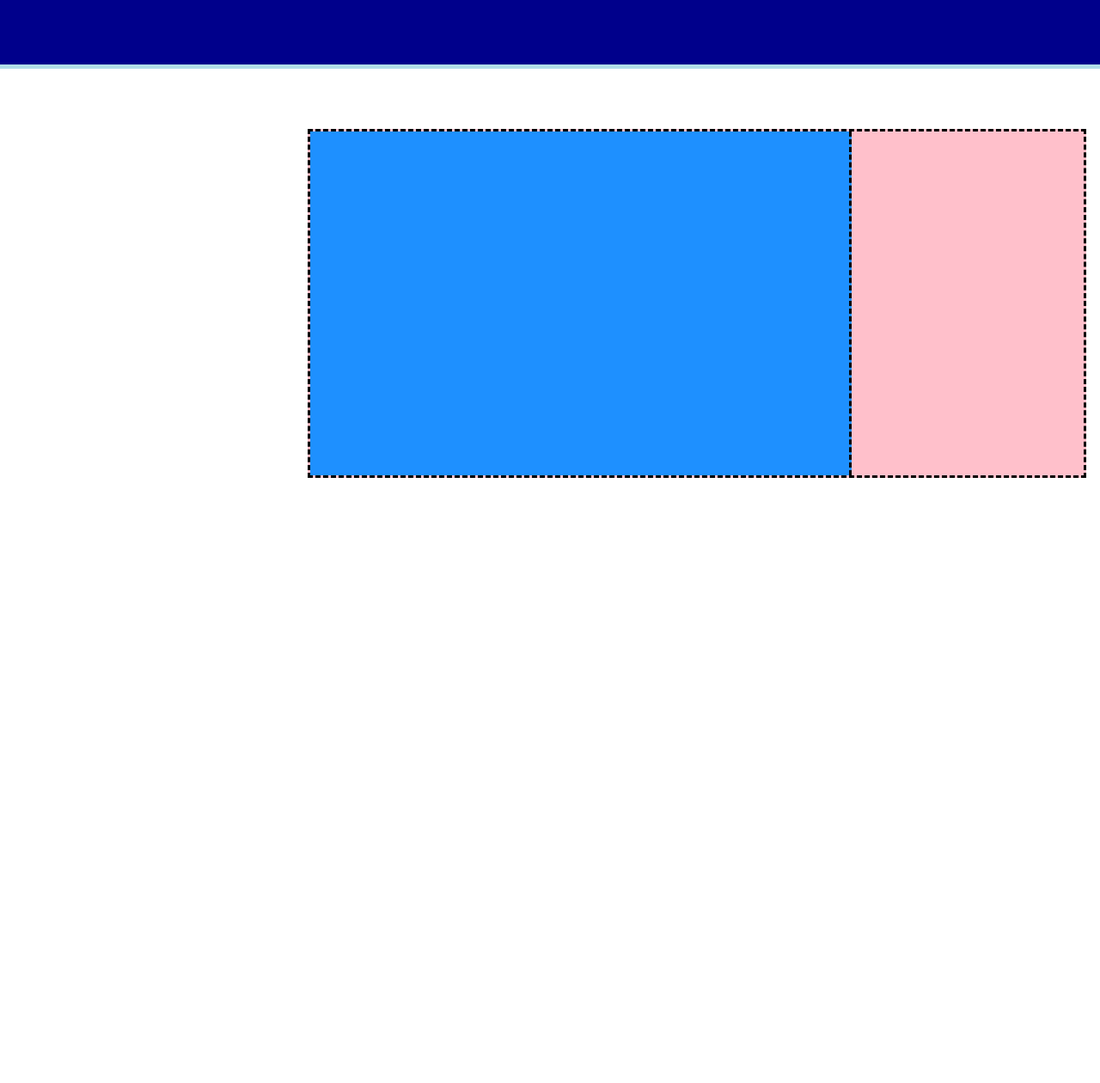
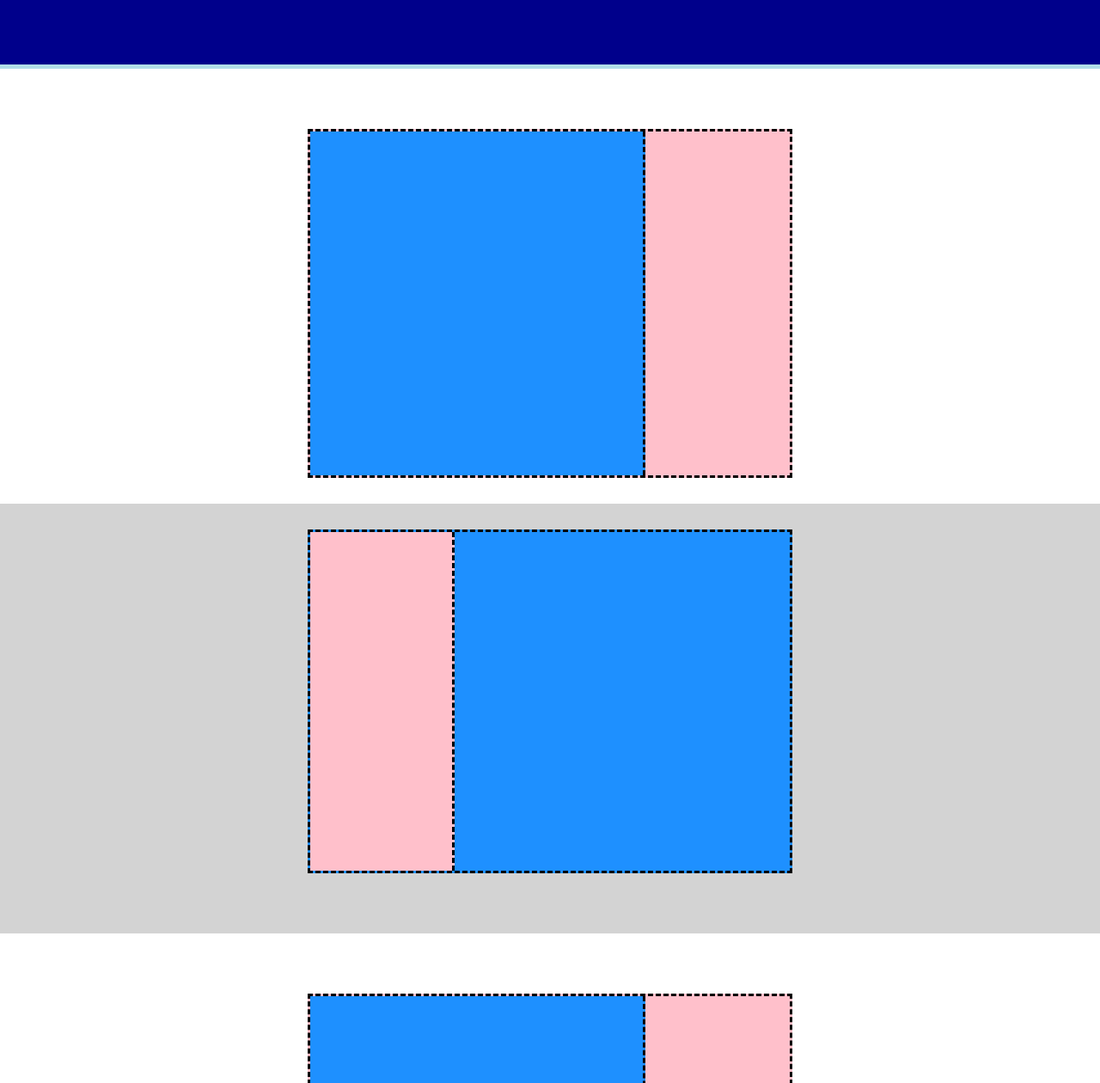
Before and after one commit to dariolaseta/htmlcss-struttura-discord, a plain HTML site: page index.html in a window 1280 px wide. Shown: the part 520-1780 px from the top of the page at 86% size. Before the commit the page ends 1096 px from the top, so only its background shows below. Drawn offline with Linux system fonts and the light colour scheme.

Commit message:
added container reverse

```diff
--- a/css/style.css
+++ b/css/style.css
@@ -44,7 +44,7 @@ div ul.flex{
 }
 
 .margin{
-    margin: 20px 28%;
+    margin: 30px 28%;
 }
 
 .blue-sect{
@@ -62,7 +62,7 @@ div ul.flex{
     display: block;
 }
 
-.wrapper{
+.container-blue{
     width: 900px;
     height: 400px;
     background-color: #1e90ff;
@@ -70,9 +70,27 @@ div ul.flex{
     border-right: dashed;
 }
 
-.container-2{
-
+.container-pink{
     background-color: #ffc0cb;
     margin-top: 70px;
     flex-basis: 30%;
 }
+
+.bg-grey{
+    background-color: lightgrey;
+    height: 500px;
+    justify-content: center;
+}
+
+.container-blue-reverse{
+    width: 840px;
+    height: 400px;
+    background-color: #1e90ff;
+    flex-basis: 70%;
+}
+
+.container-pink-reverse{
+    background-color: #ffc0cb;
+    flex-basis: 30%;
+    border-right: dashed;
+}
--- a/index.html
+++ b/index.html
@@ -52,13 +52,27 @@
                 </div>
             </section>
 
-            <section class="flex">
-                <div class="container-2 margin border flex">
-                    <div class="wrapper">
+            <section class="container-pink margin border flex">
+                <div class="container-blue">
+                </div>
+            </section>
 
+            <section class="bg-grey flex">
+                <div class="container-blue-reverse margin border flex">
+                    <div class="container-pink-reverse">
                     </div>
                 </div>
             </section>
+
+            <section class="container-pink margin border flex">
+                <div class="container-blue">
+                </div>
+            </section>
+
+            <section class="bg-grey">
+
+            </section>
+
         </main>
 
         <footer>
```
